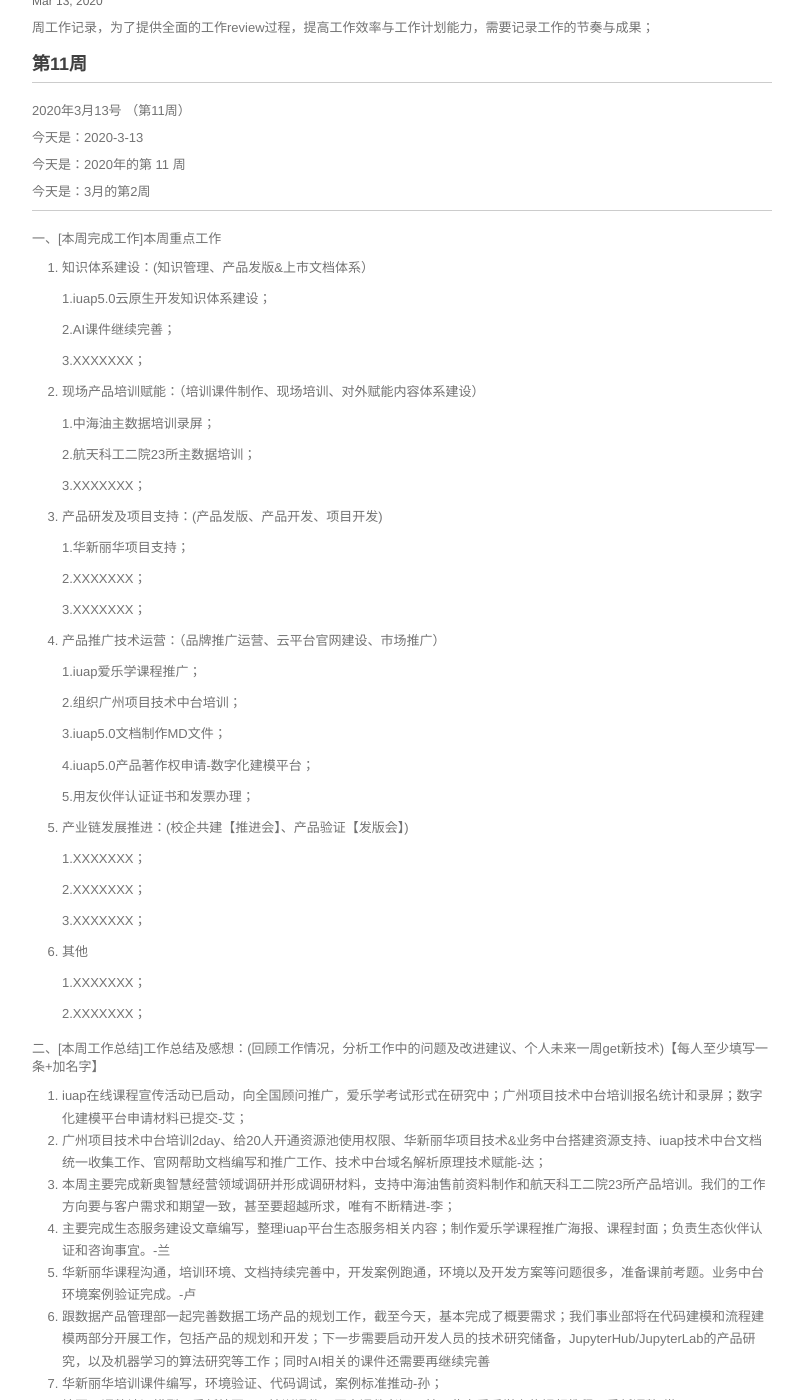
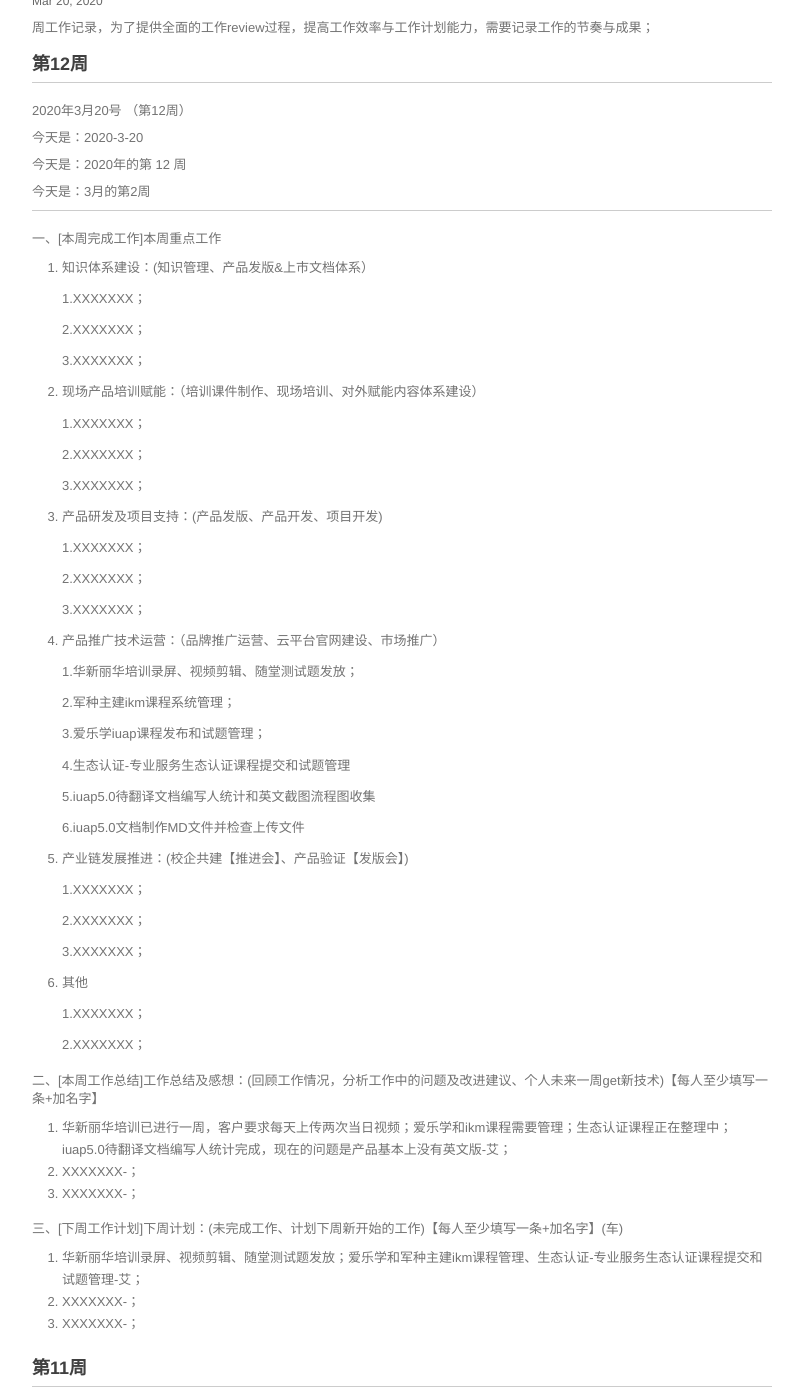
Before and after one commit to walllFlower/blog, a Jekyll site: the page built from 2020-02-28-day_report.md, in a window 1280 px wide and 1400 px high, scrolled down 279 px. Shown: the whole window, without its empty margins (238-1041 px from the left). Built offline with Jekyll 4.4.1, drawn with Linux system fonts in a browser that asks for light colours; comment, search, counter and statistics services are not loaded.

Commit message:
Update 2020-02-28-day_report.md

```diff
--- a/2020-02-28-day_report.md
+++ b/2020-02-28-day_report.md
@@ -1,11 +1,96 @@
 ---
 layout: post
 title:  "技术运营工作周报"
-date:   2020-3-13 14:57:32
+date:   2020-3-20 14:57:32
 categories: 技术运营工作周报
 ---
 
 周工作记录，为了提供全面的工作review过程，提高工作效率与工作计划能力，需要记录工作的节奏与成果；
+
+###  第12周
+
+***
+
+2020年3月20号 （第12周）
+
+今天是：2020-3-20
+
+今天是：2020年的第 12 周
+
+今天是：3月的第2周
+
+***
+
+
+一、[本周完成工作]本周重点工作
+
+1. 知识体系建设：(知识管理、产品发版&上市文档体系）
+
+    1.XXXXXXX；
+
+    2.XXXXXXX；
+
+    3.XXXXXXX；
+
+2. 现场产品培训赋能：（培训课件制作、现场培训、对外赋能内容体系建设）
+
+    1.XXXXXXX；
+
+    2.XXXXXXX；
+
+    3.XXXXXXX；
+
+3. 产品研发及项目支持：(产品发版、产品开发、项目开发)
+
+    1.XXXXXXX；
+
+    2.XXXXXXX；
+
+    3.XXXXXXX；
+
+4. 产品推广技术运营：（品牌推广运营、云平台官网建设、市场推广）
+
+    1.华新丽华培训录屏、视频剪辑、随堂测试题发放；
+
+    2.军种主建ikm课程系统管理；
+
+    3.爱乐学iuap课程发布和试题管理；
+
+    4.生态认证-专业服务生态认证课程提交和试题管理
+
+    5.iuap5.0待翻译文档编写人统计和英文截图流程图收集
+
+    6.iuap5.0文档制作MD文件并检查上传文件
+
+
+5. 产业链发展推进：(校企共建【推进会】、产品验证【发版会】)
+
+    1.XXXXXXX；
+
+    2.XXXXXXX；
+
+    3.XXXXXXX；
+
+6. 其他
+
+    1.XXXXXXX；
+
+    2.XXXXXXX；
+
+二、[本周工作总结]工作总结及感想：(回顾工作情况，分析工作中的问题及改进建议、个人未来一周get新技术)【每人至少填写一条+加名字】
+
+1. 华新丽华培训已进行一周，客户要求每天上传两次当日视频；爱乐学和ikm课程需要管理；生态认证课程正在整理中；iuap5.0待翻译文档编写人统计完成，现在的问题是产品基本上没有英文版-艾；
+2. XXXXXXX-；
+3. XXXXXXX-；
+
+三、[下周工作计划]下周计划：(未完成工作、计划下周新开始的工作)【每人至少填写一条+加名字】(车)
+
+1. 华新丽华培训录屏、视频剪辑、随堂测试题发放；爱乐学和军种主建ikm课程管理、生态认证-专业服务生态认证课程提交和试题管理-艾；
+2. XXXXXXX-；
+3. XXXXXXX-；
+
+
+
 
 ###  第11周
 
```
